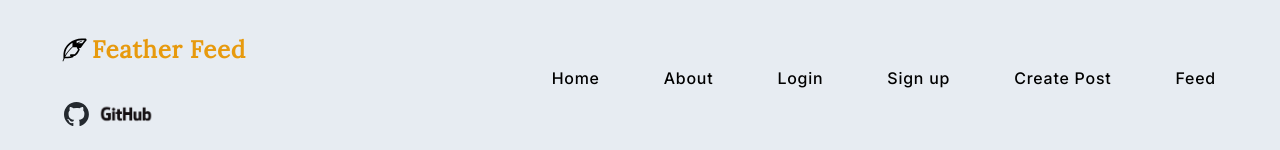
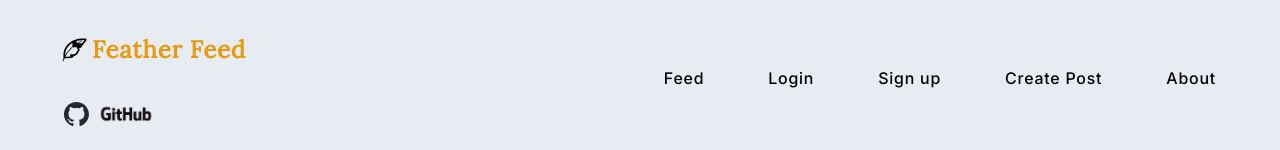
Before and after one commit to bubblecup-12/VogelSocialMedia, a React (Create React App) app in the folder code/frontend/: page /register in a window 1280 px wide. Shown: the part 802-952 px from the top of the page. Built offline with nearby package versions, Linux system fonts and the light colour scheme.

Commit message:
add redirects to footer

```diff
--- a/code/frontend/src/App.tsx
+++ b/code/frontend/src/App.tsx
@@ -8,9 +8,9 @@ import { BrowserRouter as Router, Routes, Route } from "react-router-dom";
 
 function App() {
   return (
-    <div className="App">
-      <Header />
-      <Router>
+    <Router>
+      <div className="App">
+        <Header />
         <Routes>
           <Route
             path="/login"
@@ -21,10 +21,9 @@ function App() {
             element={<LoginAndSignUpPage signupProp={true} />}
           ></Route>
         </Routes>
-      </Router>
-
-      <Footer />
-    </div>
+        <Footer />
+      </div>
+    </Router>
   );
 }
 
--- a/code/frontend/src/components/Footer.tsx
+++ b/code/frontend/src/components/Footer.tsx
@@ -1,16 +1,16 @@
 import "./footer.css";
-
+import { Link } from "react-router-dom";
 function Footer() {
   return (
     <footer className="footer">
       <div className="footer-left">
-        <a href="" className="footer-link feather">
+        <Link to="/" className="footer-link feather">
           <img src="/assets/icons/feather_black.svg" alt="Feather icon" />
           <span className="small-title">Feather Feed</span>
-        </a>
+        </Link>
         <a
           href="https://github.com/bubblecup-12/VogelSocialMedia"
-          target="_blank "
+          target="_blank"
           className="footer-link github"
         >
           <img src="/assets/icons/github-mark.svg" alt="GitHub mark" />
@@ -20,24 +20,21 @@ function Footer() {
       </div>
 
       <div className="footer-right">
-        <a className="footer-link" href="#">
-          Home
-        </a>
-        <a className="footer-link" href="#">
+        <Link className="footer-link" to="/">
+          Feed
+        </Link>
+        <Link className="footer-link" to="login">
+          Login
+        </Link>
+        <Link className="footer-link" to="/register">
+          Sign up
+        </Link>
+        <Link className="footer-link" to="/">
+          Create Post
+        </Link>
+        <Link className="footer-link" to="/about">
           About
-        </a>
-        <a className="footer-link" href="#">
-          Login
-        </a>
-        <a className="footer-link" href="#">
-          Sign up
-        </a>
-        <a className="footer-link" href="#">
-          Create Post
-        </a>
-        <a className="footer-link" href="#">
-          Feed
-        </a>
+        </Link>
       </div>
     </footer>
   );
--- a/code/frontend/src/pages/LoginAndSignUpPage.tsx
+++ b/code/frontend/src/pages/LoginAndSignUpPage.tsx
@@ -1,5 +1,5 @@
 import "./loginAndSignUpPage.css";
-import { useState } from "react";
+import { useEffect, useState } from "react";
 import axios from "axios";
 
 type FormData = {
@@ -14,6 +14,9 @@ function LoginAndSignUpPage({ signupProp }: { signupProp: boolean }) {
     error: String;
     details: { message: string }[];
   }>();
+  useEffect(() => {
+    setSignup(signupProp);
+  }, [signupProp]);
   const toggleLogin = (event: React.MouseEvent<HTMLElement>) => {
     event.preventDefault();
     setErrorMessages(undefined);
```
